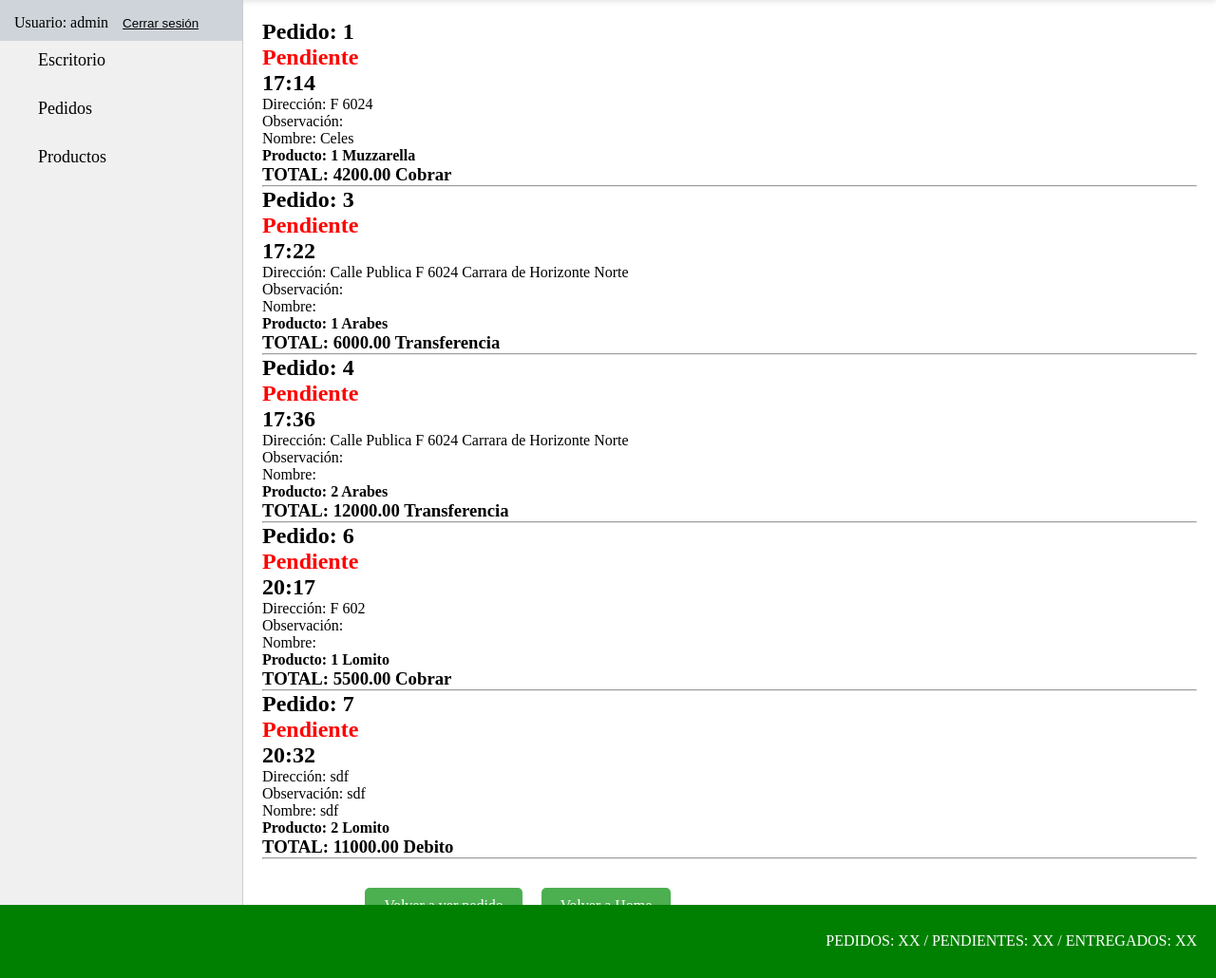
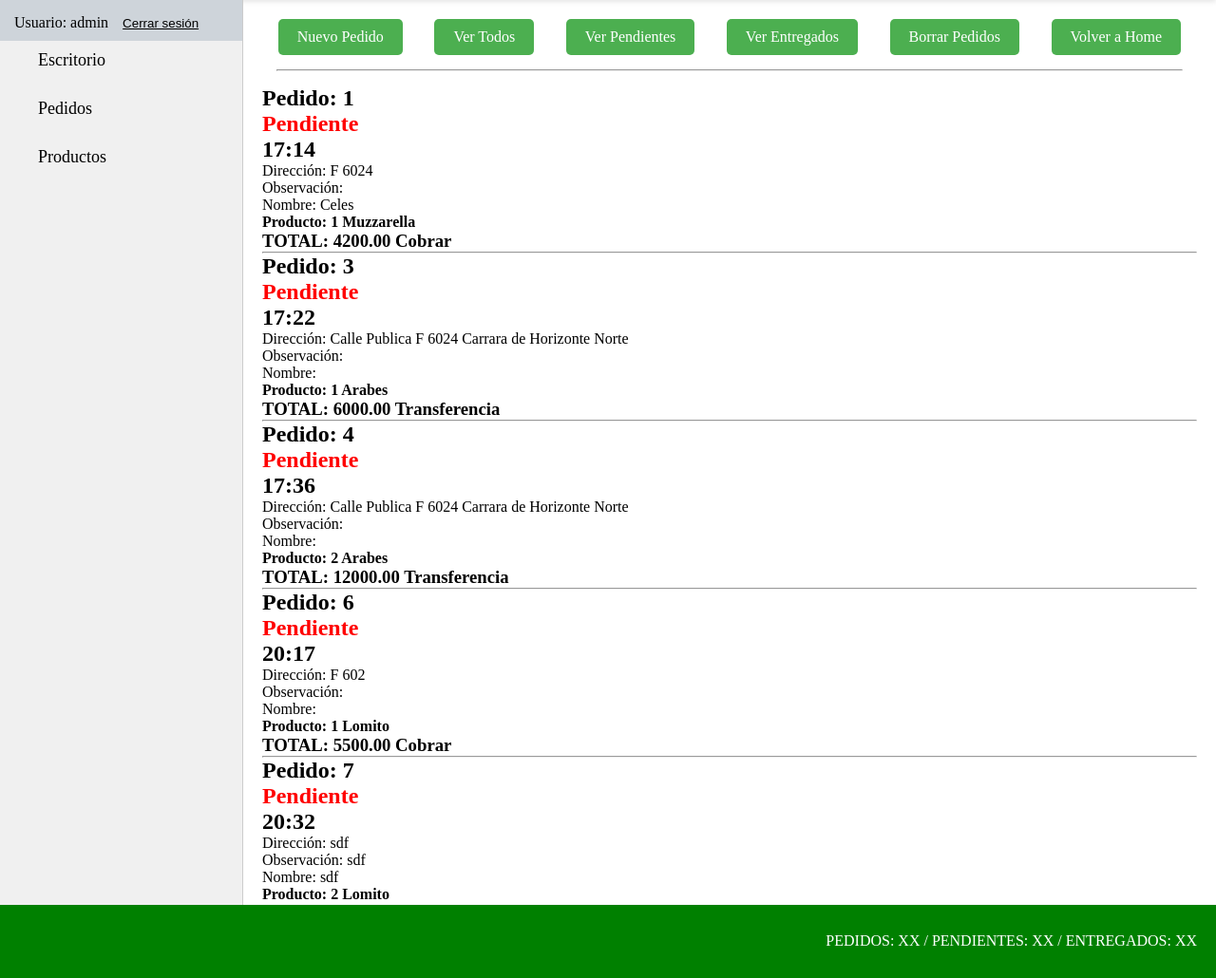
Before and after one commit to RAArrieta/DON_QUIJOTE_DJANGO, a Django app: page /pedido/pedido/list/ in a window 1280 px wide. Shown: the part 77-1107 px from the top of the page at 95% size. Run offline with Django 5.2, Linux system fonts and the light colour scheme; a user stored in the database is signed in; data comes from the database, SQL or seed files in the repository; both versions use the stored data as it was after the commit; some web fonts are replaced.

Commit message:
accesos a pedido

```diff
--- a/my_App/core/static/core/css/styles.css
+++ b/my_App/core/static/core/css/styles.css
@@ -281,3 +281,13 @@
   border: none;
   background-color: #ced4da;
 }
+
+/* OPCIONES PEDIDOS */
+.opciones_pedidos {
+  display: flex;
+  flex-direction: row;
+  justify-content: space-around;
+}
+.opciones_pedidos_separador {
+  margin: 15px;
+}
--- a/my_App/core/templates/core/components/navbar.html
+++ b/my_App/core/templates/core/components/navbar.html
@@ -12,7 +12,7 @@
                 </li>
             </div>
             <li class="list-link"><a class="link-app" href="{% url 'core:home' %}">Escritorio</a></li>
-            <li class="list-link"><a class="link-app" href="{% url 'pedidos:home' %}">Pedidos</a></li>
+            <li class="list-link"><a class="link-app" href="{% url 'pedidos:pedido_list' %}">Pedidos</a></li>
             <li class="list-link"><a class="link-app" href="{% url 'producto:home' %}">Productos</a></li>
         {% else %}
             <li class="list-link"><a class="link-app" href="{% url 'core:login' %}">Login</a></li>
--- a/my_App/core/templates/core/index.html
+++ b/my_App/core/templates/core/index.html
@@ -2,7 +2,7 @@
 {% load static %}
 {% block section %}
 
-<a class="acceso-link" href="{% url 'pedidos:home' %}">
+<a class="acceso-link" href="{% url 'pedidos:pedido_list' %}">
     <img class="section-img" src="{% static 'core/img/productos.webp' %}" alt="Pedidos">
     Pedidos
 </a>
--- /dev/null
+++ b/my_App/pedido/templates/pedido/components/opciones_pedidos.html
@@ -0,0 +1,9 @@
+<div class="opciones_pedidos">
+    <a class="link-crud-productos" href="{% url 'pedidos:pedido_create' %}">Nuevo Pedido</a>
+    <a class="link-crud-productos" href="{% url 'pedidos:pedido_list' %}">Ver Todos</a>
+    <a class="link-crud-productos">Ver Pendientes</a>
+    <a class="link-crud-productos">Ver Entregados</a>
+    <a class="link-crud-productos">Borrar Pedidos</a>
+    <a class="link-crud-productos" href="{% url 'core:home' %}">Volver a Home</a>
+</div>
+<hr class="opciones_pedidos_separador">
--- a/my_App/pedido/templates/pedido/index.html
+++ b/my_App/pedido/templates/pedido/index.html
@@ -1,5 +1 @@
 {% extends 'core/base.html' %}
-
-{% block section %}
-    <h1>ESTOY EN PEDIDO</h1>
-{% endblock section %}
--- a/my_App/pedido/templates/pedido/pedido_list.html
+++ b/my_App/pedido/templates/pedido/pedido_list.html
@@ -2,6 +2,8 @@
 {% load static %}
 
 {% block section %}
+    {% include 'pedido/components/opciones_pedidos.html' %}
+
     {% for pedido in object_list %}
     <h1>Pedido: {{ pedido.id }}</h1>
     <h2 style="color: red;">{{pedido.estado}}</h2>
@@ -14,8 +16,4 @@
     <hr>
     {% endfor %}
 
-    <div class="container-link-crud-productos">
-        <a class="link-crud-productos" href="{% url 'pedidos:home' %}">Volver a ver pedido</a>
-        <a class="link-crud-productos" href="{% url 'core:home' %}">Volver a Home</a>
-    </div>
 {% endblock section %}
```
Also changed, not shown: my_App/db.sqlite3.
